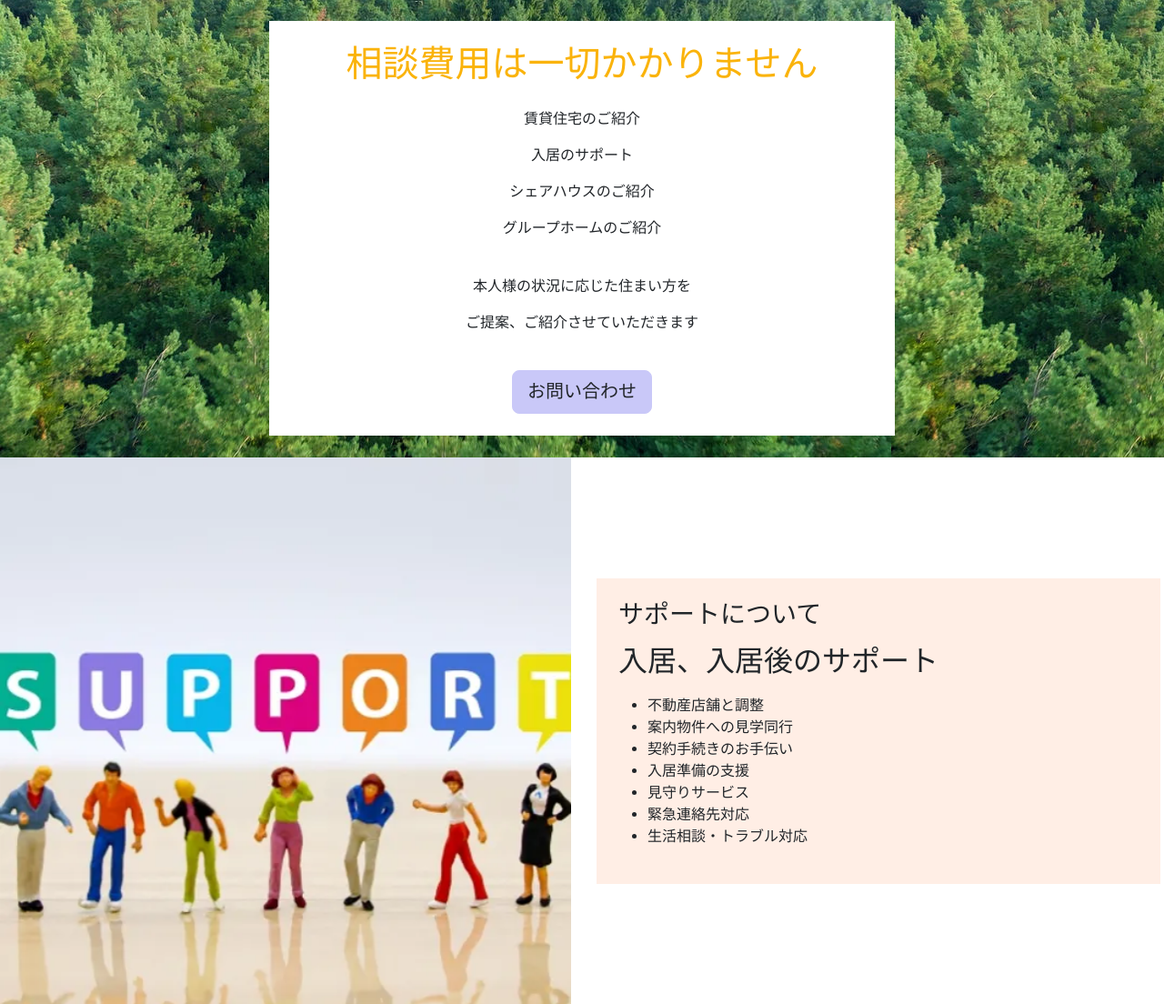
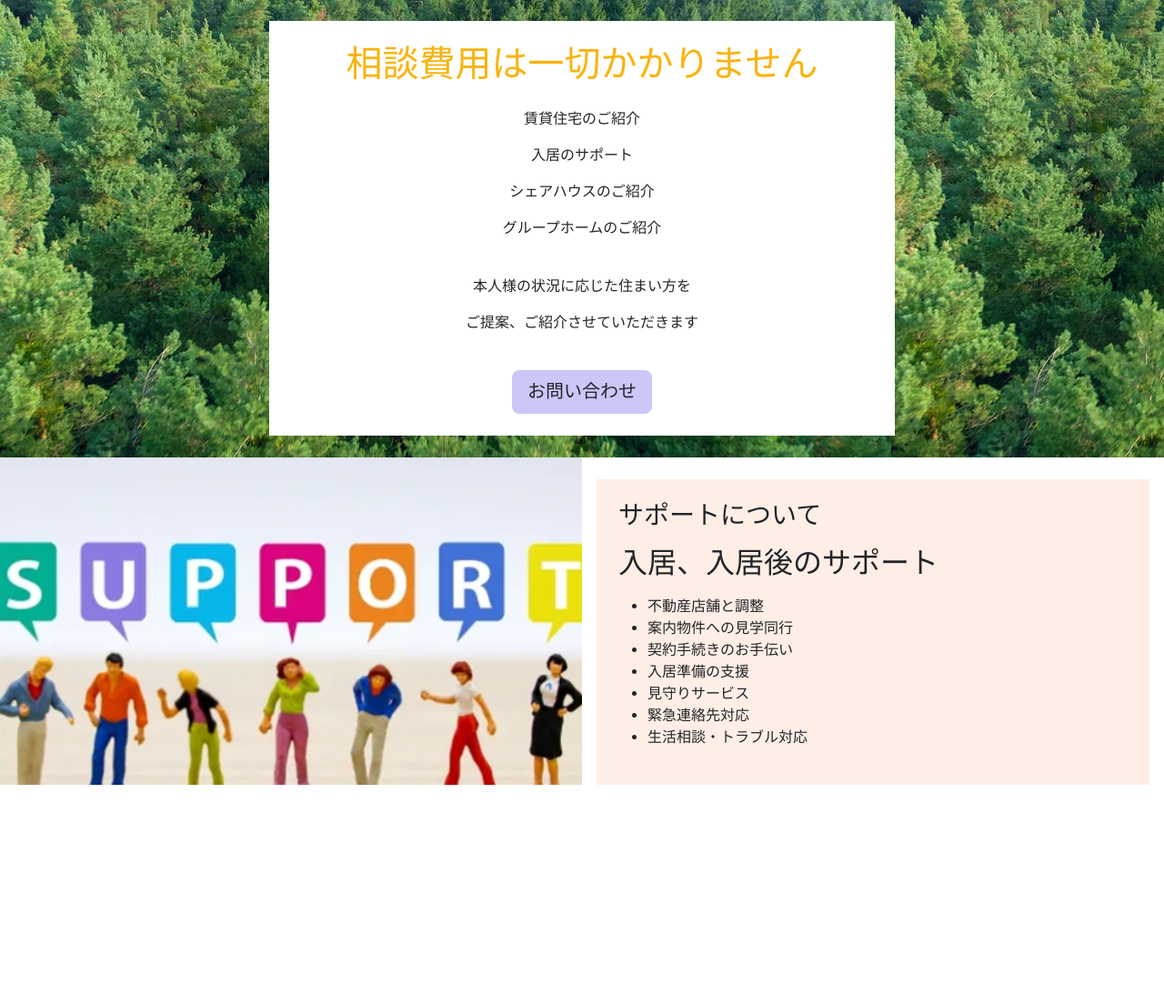
Before and after one commit to saitoyoshi/cocoiru, a PHP site: page / in a window 1280 px wide. Shown: the part 638-1742 px from the top of the page at 91% size. After the commit the page ends 1501 px from the top, so only its background shows below. Run offline with PHP 8.4, Linux system fonts and the light colour scheme; some libraries are stand-ins or nearby versions.

Commit message:
相談部完成及び横幅揃いの問題を解決

```diff
--- a/css/custom.css
+++ b/css/custom.css
@@ -67,3 +67,11 @@ body {
 .consultation-max-width {
   max-width: 688px;
 }
+.people-img {
+  object-fit: cover;
+}
+@media (min-width: 768px) {
+  .people-img {
+    max-height: 360px;
+  }
+}
--- a/views/index.php
+++ b/views/index.php
@@ -29,7 +29,7 @@
         </h5>
         <h5 class="fs-3">安心して暮らせるサービスをご提供します！</h5>
     </div>
-    <div class=" position-relative py-4 px-3" style="background-image: url(../img/green.jpg);">
+    <div class="position-relative py-4 px-3" style="background-image: url(../img/green.jpg);">
         <div class="bg-white container text-center p-4 consultation-max-width">
             <h1 class="fs-1 mb-4" style="color:#fab30b;">相談費用は一切かかりません</h1>
             <p class="p-font">賃貸住宅のご紹介</p>
@@ -41,9 +41,8 @@
             <a href="#contact" class="btn btn-primary btn-lg text-dark" style="background-color: #c9c8f8;border-color: #c9c8f8;">お問い合わせ</a>
         </div>
     </div>
-    <div class="">
-        <div class="row justify-content-center">
-            <img src="../img/my-p.png" alt="人々" srcset="" class="col-md-6 " width="632" height="601">
+    <div class="row justify-align-content-md-center mx-0">
+        <img src="../img/my-p.png" alt="人々" srcset="" class="col-md-6 px-0 people-img" width="632" height="601">
         <div class="col-md-6 bg-white py-4 px-3 d-md-flex align-items-md-center">
             <div class="container p-4" style="background-color: #ffeee5;">
                 <h4 class="fs-3 mb-3">サポートについて</h4>
@@ -61,4 +60,3 @@
         </div>
     </div>
 </div>
-</div>
```
Lines whose indentation alone changed are shown as unchanged.
